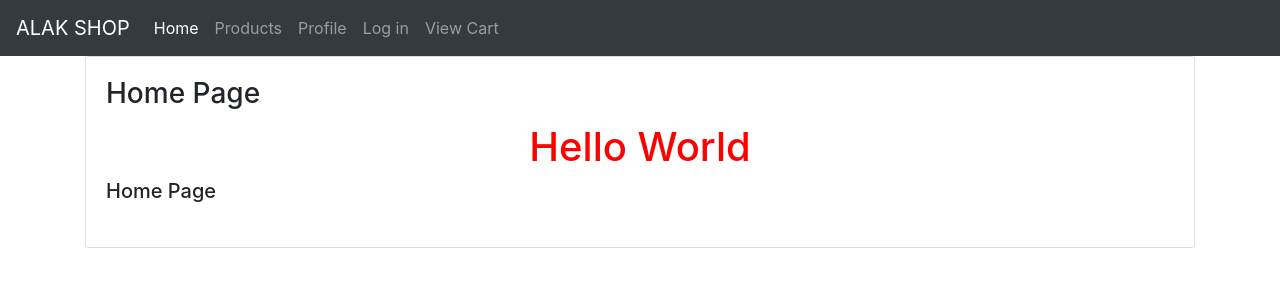
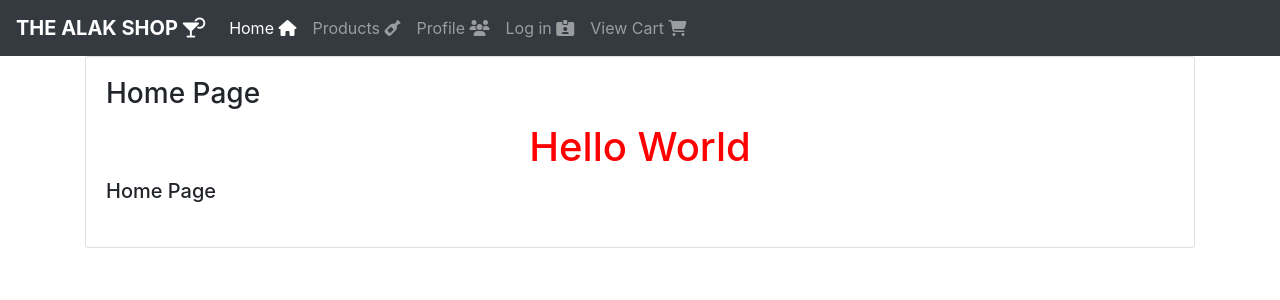
Before and after one commit to Janeyshi/al-ku-l, a PHP site: page /index.php in a window 1280 px wide. Shown: the top 300 px of the page. Run offline with PHP 8.4, Linux system fonts and the light colour scheme; some libraries are stand-ins or nearby versions.

Commit message:
Updated Base Layout of the web

```diff
--- a/Finals/view/header.php
+++ b/Finals/view/header.php
@@ -12,26 +12,27 @@
       integrity="sha384-Vkoo8x4CGsO3+Hhxv8T/Q5PaXtkKtu6ug5TOeNV6gBiFeWPGFN9MuhOf23Q9Ifjh"
       crossorigin="anonymous">
       <link rel="stylesheet" type="text/css" href="../CSS/style.css">
+      <script src="https://kit.fontawesome.com/f7015e5bbd.js" crossorigin="anonymous"></script>
   </head>
   <body>
     <div class="navbar navbar-expand-lg navbar-dark bg-dark">
-      <div href="index.php" class="navbar-brand">ALAK SHOP</div>
+      <div href="index.php" class="navbar-brand"><strong> THE ALAK SHOP </strong><i class="fas fa-cocktail"></i></div>
       <div class="collapse navbar-collapse">
         <ul class="navbar-nav">
           <li class="nav-item <?php if(isActive('index.php')) echo 'active'; ?>">
-            <a class="nav-link" href= "index.php">Home</a>
+            <a class="nav-link" href= "index.php">Home <i class="fas fa-home"></i></a>
           </li>
           <li class="nav-item <?php if(isActive('browse-product.php')) echo 'active'; ?>">
-            <a class="nav-link" href="browse-product.php">Products</a>
+            <a class="nav-link" href="browse-product.php">Products <i class="fas fa-wine-bottle"></i></a>
           </li>
           <li class="nav-item <?php if(isActive('profile.php')) echo 'active'; ?>">
-            <a class="nav-link" href="profile.php">Profile</a>
+            <a class="nav-link" href="profile.php">Profile <i class="fas fa-users"></i></a>
           </li>
           <li class="nav-item <?php if(isActive('login.php')) echo 'active'; ?>">
-            <a class="nav-link" href="login.php">Log in</a>
+            <a class="nav-link" href="login.php">Log in <i class="fas fa-id-card-alt"></i></a>
           </li>
           <li class="nav-item <?php if(isActive('view-cart.php')) echo 'active'; ?>">
-            <a class="nav-link" href="view-cart.php">View Cart</a>
+            <a class="nav-link" href="view-cart.php">View Cart <i class="fas fa-shopping-cart"></i></a>
           </li>
         </ul>
       </div>
```
